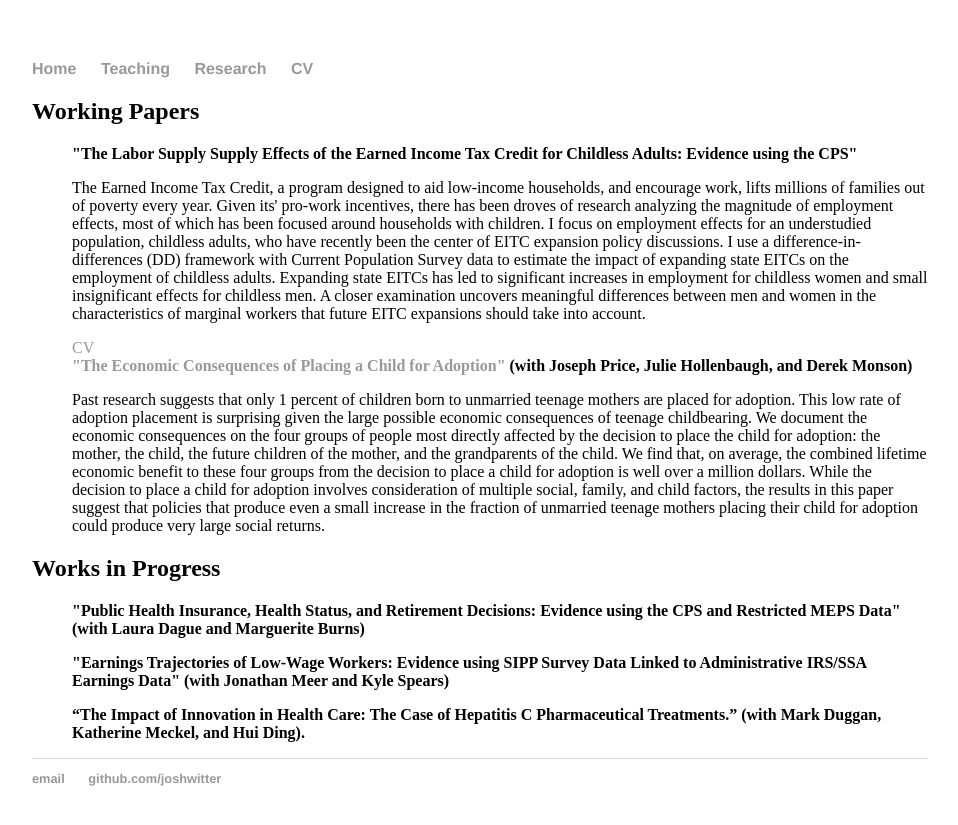
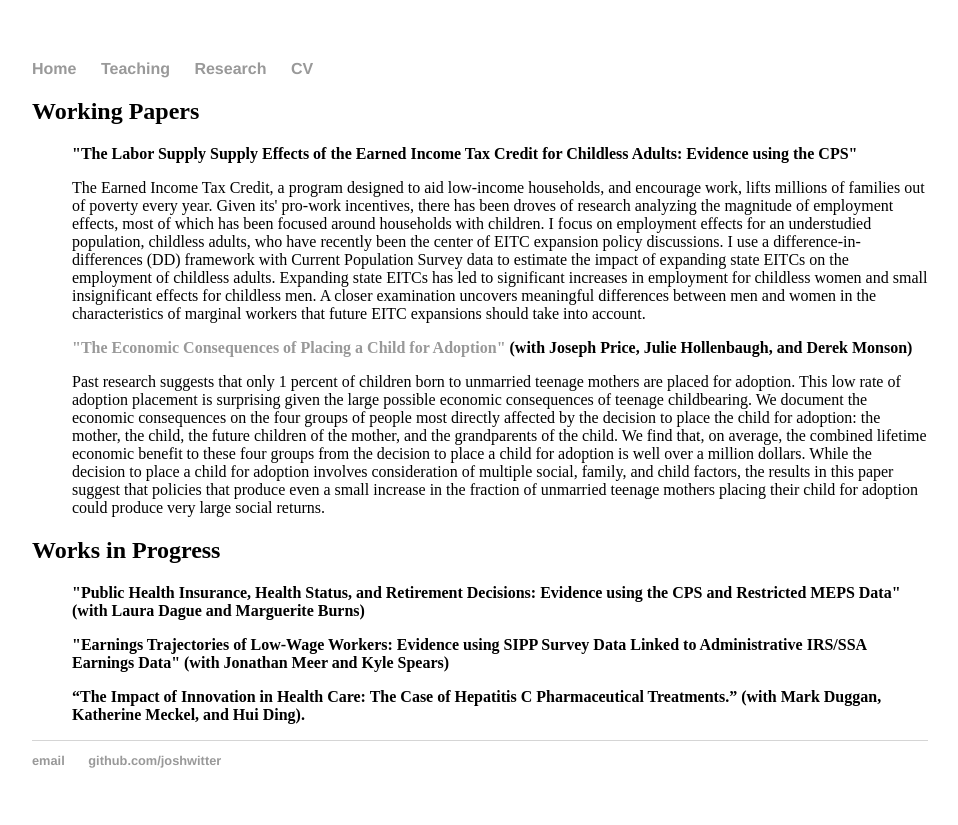
Before and after one commit to joshwitter/joshwitter.github.io, a Jekyll site: the page built from research/index.html, in a window 1280 px wide. Shown: the top 825 px of the page, without its empty margins (160-1118 px from the left). Built offline with Jekyll 4.4.1, drawn with Linux system fonts in a browser that asks for light colours.

```diff
--- a/research/index.html
+++ b/research/index.html
@@ -9,7 +9,6 @@ title: Research
   <li style="padding: 0 0 1em 0"><b>"The Labor Supply Supply Effects of the Earned Income Tax Credit for Childless Adults: Evidence using the CPS"</b> </li>
   <li style="padding: 0 0 1em 0"> The Earned Income Tax Credit, a program designed to aid low-income households, and encourage work, lifts millions of families out of poverty every year. Given its' pro-work incentives, there has been droves of research analyzing the magnitude of employment effects, most of which has been focused around households with children. I focus on employment effects for an understudied population, childless adults, who have recently been the center of EITC expansion policy discussions. I use a difference-in-differences (DD) framework with Current Population Survey data to estimate the impact of expanding state EITCs on the employment of childless adults. Expanding state EITCs has led to significant increases in employment for childless women and small insignificant effects for childless men. A closer examination uncovers meaningful differences between men and women in the characteristics of marginal workers that future EITC expansions should take into account. </li>
 
-  <li><a href="/cv/Joshua_Witter_CV-7.22.2019.pdf">CV</a></li>
   <li style="padding: 0 0 1em 0"><a href="/research/adoption_manuscript.pdf"><b>"The Economic Consequences of Placing a Child for Adoption"</a> (with Joseph Price, Julie Hollenbaugh, and
     Derek Monson)</b></li>
   <li> Past research suggests that only 1 percent of children born to unmarried teenage mothers are
```
